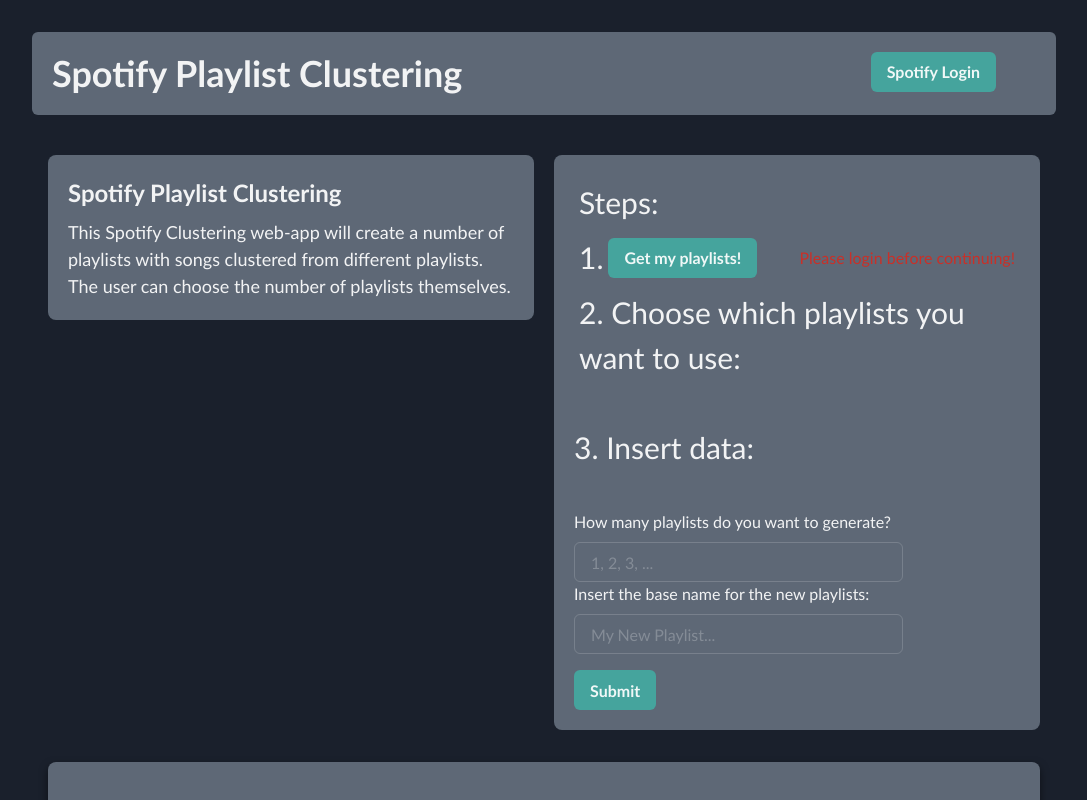
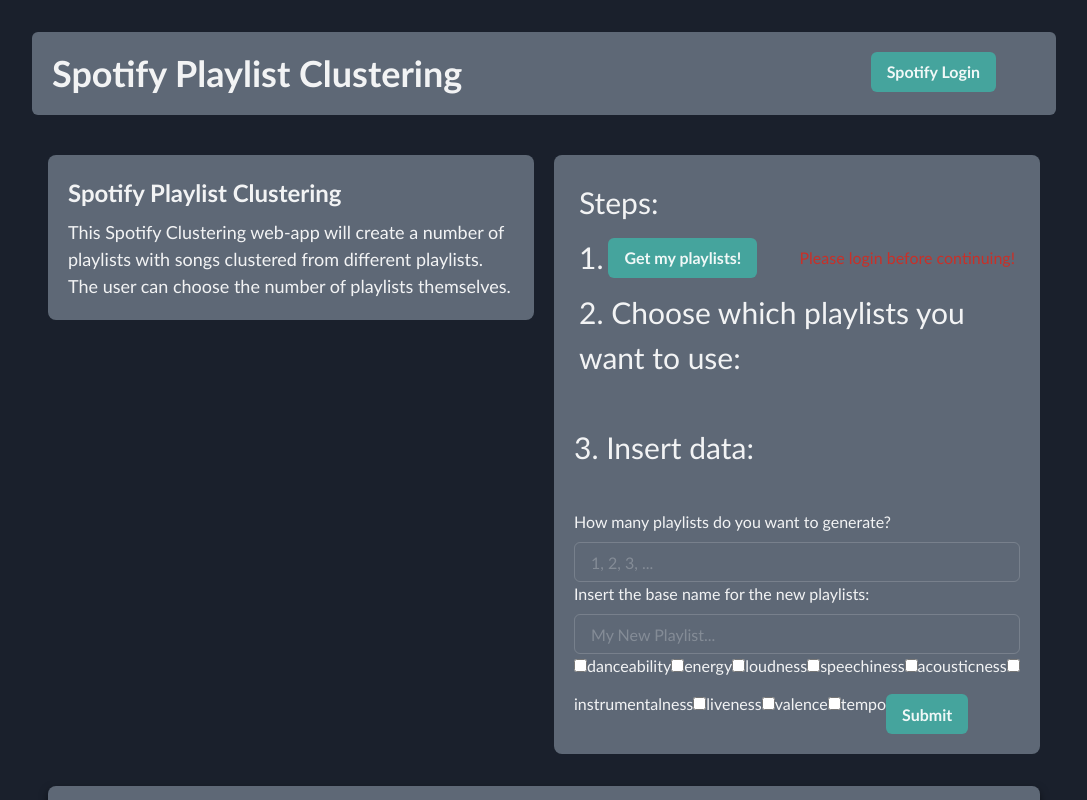
Before and after one commit to strobosco/CSCHacks, a Next.js app in the folder frontend/: page / in a window 1280 px wide. Shown: the top 800 px of the page, without its empty margins (96-1183 px from the left). Built offline with nearby package versions, Linux system fonts and the light colour scheme.

Commit message:
Added user parameter input

```diff
--- a/frontend/components/InputGrid.js
+++ b/frontend/components/InputGrid.js
@@ -6,6 +6,7 @@
   FormLabel,
   FormErrorMessage,
   Button,
+  Checkbox,
 } from "@chakra-ui/react";
 import { Formik, Form, Field } from "formik";
 
@@ -24,6 +25,17 @@
   const [checkedItems, setCheckedItems] = useState([]);
   const [token, setToken] = useState("");
   var results = [];
+  const completeParameters = [
+    "danceability",
+    "energy",
+    "loudness",
+    "speechiness",
+    "acousticness",
+    "instrumentalness",
+    "liveness",
+    "valence",
+    "tempo",
+  ];
 
   useEffect(async () => {
     if (localStorage.getItem("accessToken")) {
@@ -63,8 +75,10 @@
         initialValues={{
           numberOfPlaylists: "",
           baseName: "",
+          parameters: [],
         }}
         onSubmit={async (values, actions) => {
+          console.log(values.parameters);
           setRootName(values.baseName);
           results = [];
           let userSelectedPlaylists = [];
@@ -86,6 +100,7 @@
               accessToken: token,
               selectedPlaylists: JSON.stringify(userSelectedPlaylists),
               userNumberOfPlaylists: values.numberOfPlaylists,
+              categories: values.parameters,
             },
           });
           // console.log(res);
@@ -145,6 +160,12 @@
                 </FormControl>
               )}
             </Field>
+            {completeParameters?.map((item, idx) => (
+              <label key={`${idx}_label`}>
+                <Field type="checkbox" name="parameters" value={`${item}`} />
+                {item}
+              </label>
+            ))}
             <Button
               mt={4}
               bg="buttons"
--- a/frontend/components/SongsButton.js
+++ b/frontend/components/SongsButton.js
@@ -49,7 +49,6 @@
           ? playlists.items.map((item, idx) => (
               <Checkbox
                 key={idx}
-                isChecked={checkedItems.indexOf(idx) != -1}
                 onChange={() => setCheckedItems([...checkedItems, idx])}
               >
                 {item.name}
--- a/frontend/styles/globals/globals.js
+++ b/frontend/styles/globals/globals.js
@@ -48,6 +48,9 @@
     width: "80%",
     maxWidth: "100%",
   },
+  ".parameter-div": {
+    my: 5,
+  },
   ".footer-container": {
     my: 8,
     p: 8,
```
Also changed, not shown: 2 other files (tests, documents, lock files or other folders).
